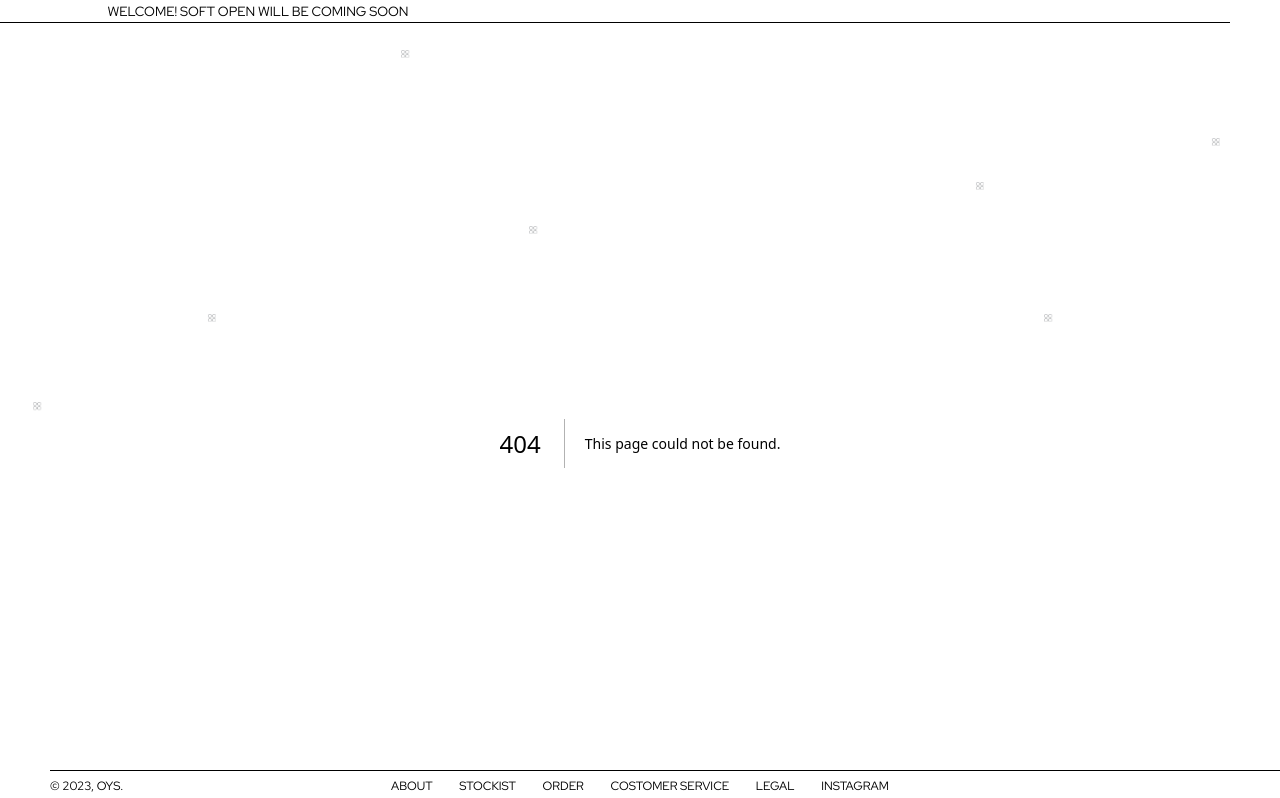
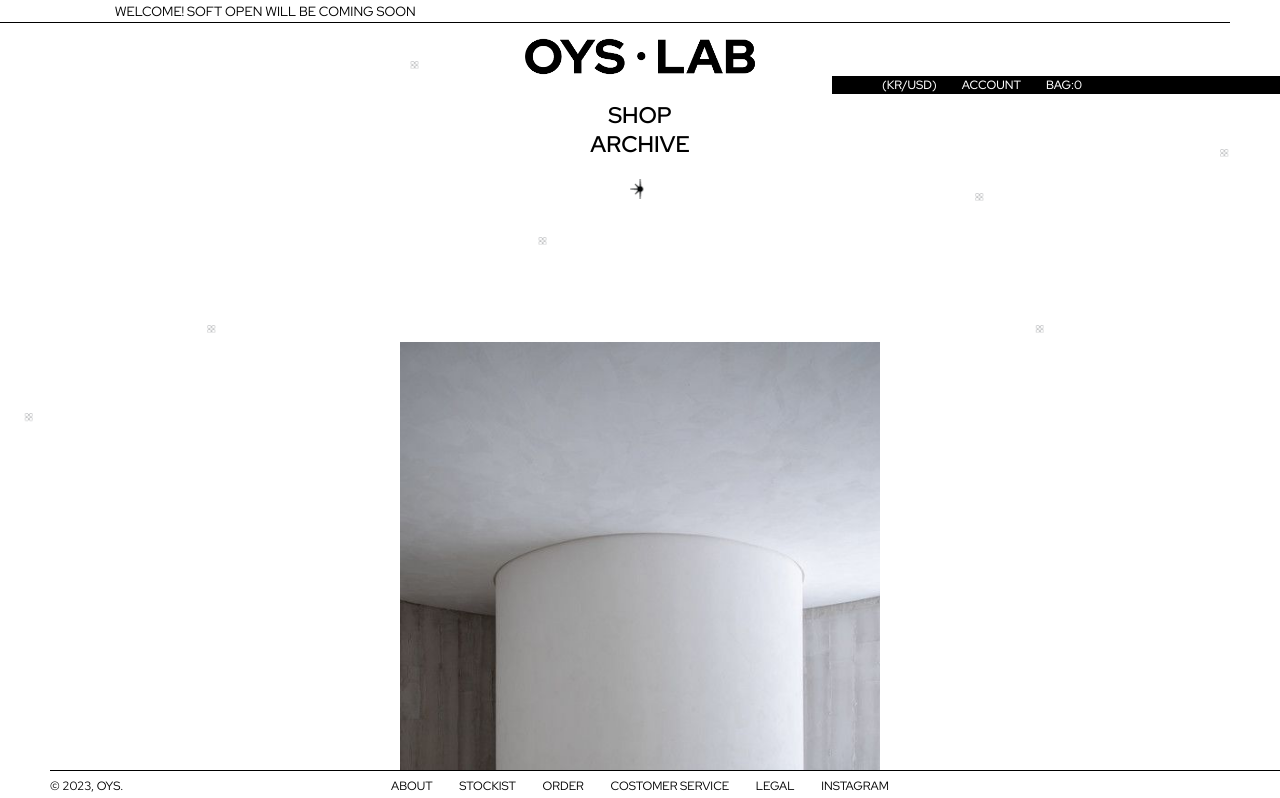
Before and after one commit to OYS-LAB/frontend, a Next.js app: page /furniture in a window 1280 px wide. Before the commit this address had no page. Shown: the top 798 px of the page. Built offline with nearby package versions, Linux system fonts and the light colour scheme.

Commit message:
update: funiture index 추가

```diff
--- /dev/null
+++ b/src/pages/furniture.tsx
@@ -0,0 +1,5 @@
+import Main from 'components/main';
+
+export default function IndexPage() {
+  return <Main />;
+}
```
Also changed, not shown: src/atoms/colorMode.ts (+0 -39 lines).
